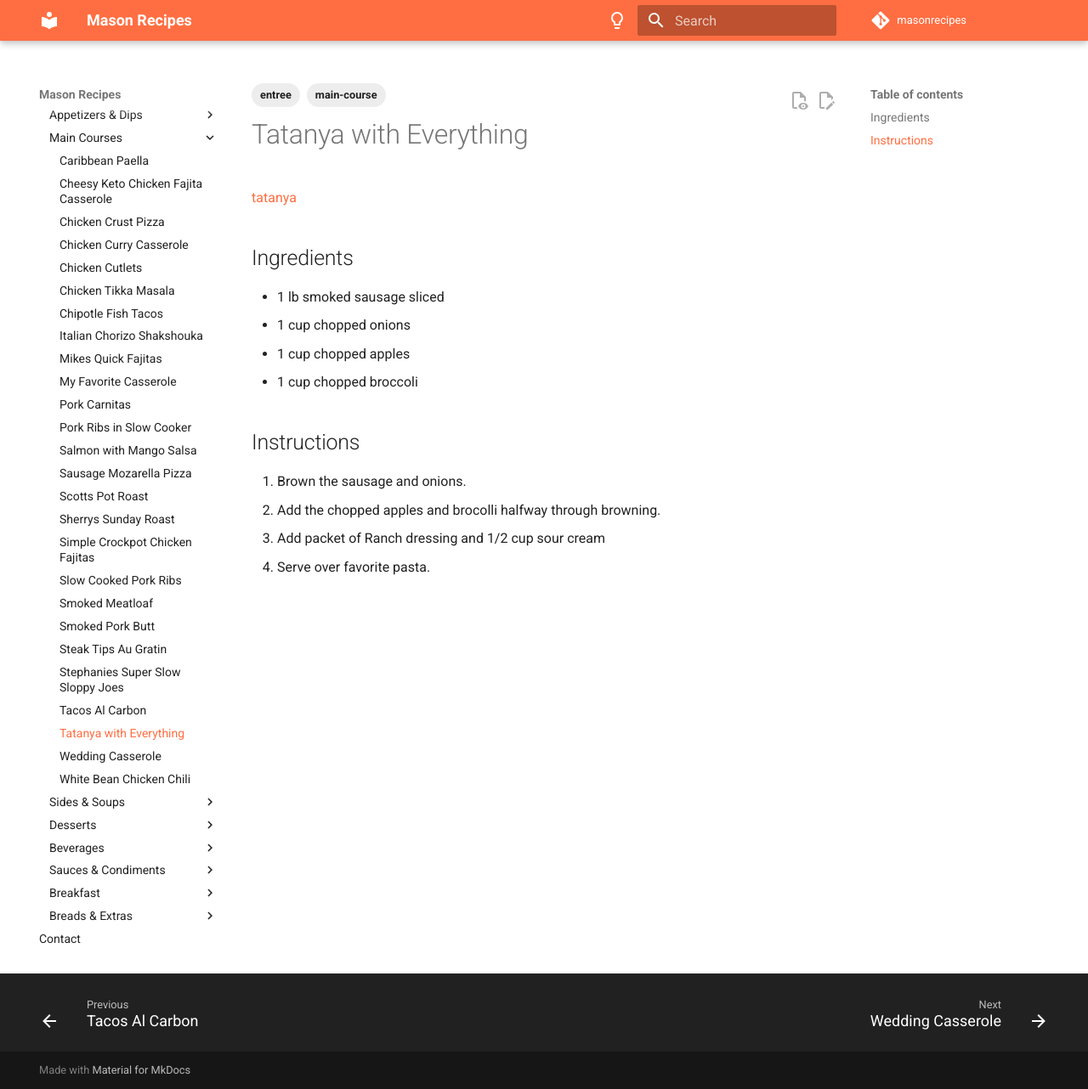
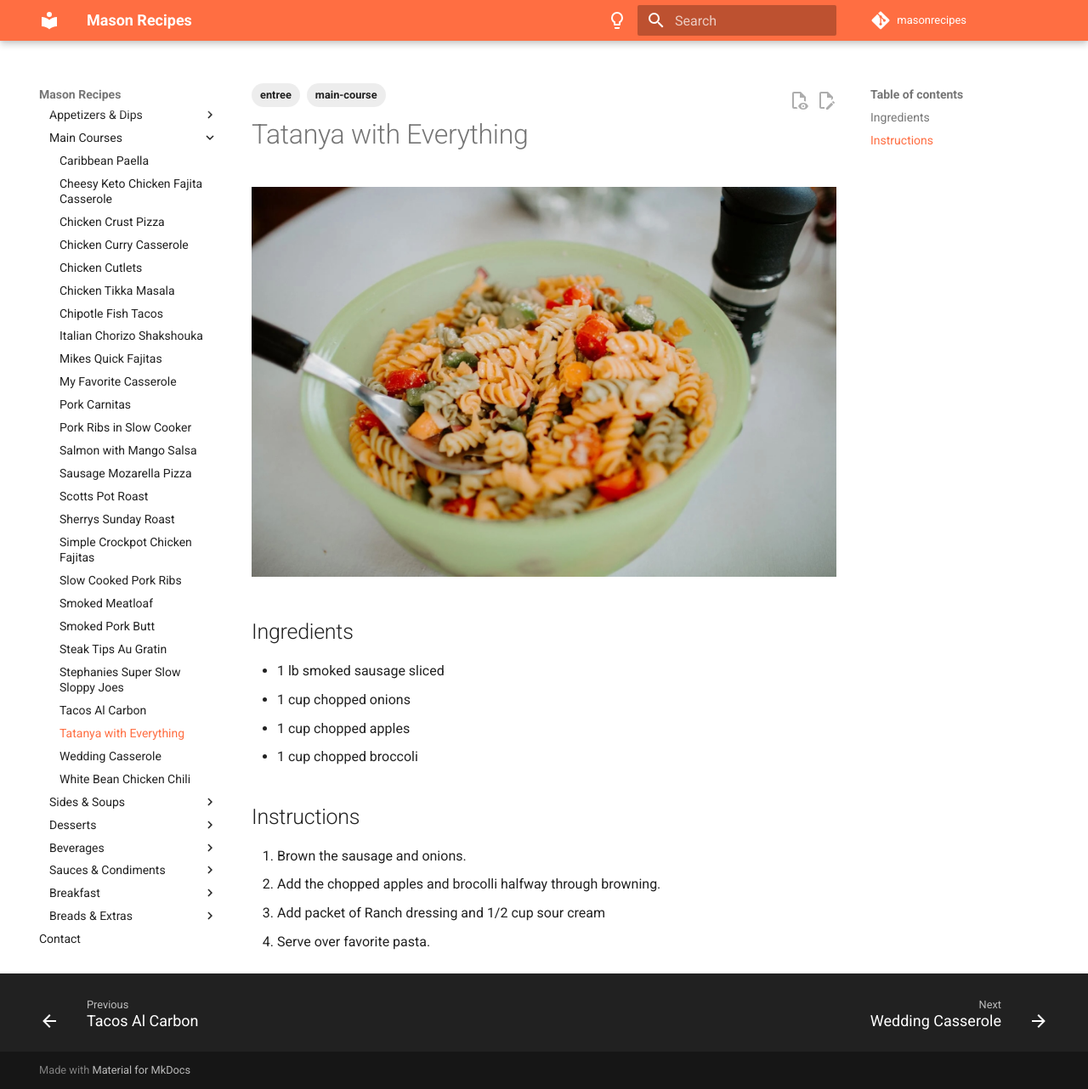
Before and after one commit to masonrecipes/masonrecipes.github.io, an MkDocs documentation site: the page built from docs/recipes/main_courses/tatanya_with_everything.md, in a window 1280 px wide and 1282 px high. Shown: the whole window at 85% size. Built offline with MkDocs 1.6.1 and Material for MkDocs 9.7.7, drawn with Linux system fonts in a browser that asks for light colours; comment, search, counter and statistics services are not loaded.

Commit message:
updates to fix warnings

```diff
--- a/docs/recipes/main_courses/tatanya_with_everything.md
+++ b/docs/recipes/main_courses/tatanya_with_everything.md
@@ -10,7 +10,7 @@ source:
 
 # Tatanya with Everything
 
-[tatanya](../assets/tatanya_with_everything.jpeg)
+![tatanya](../../assets/tatanya_with_everything.jpeg)
 
 ## Ingredients
 
--- a/mkdocs.yml
+++ b/mkdocs.yml
@@ -162,8 +162,7 @@ plugins:
   - search:
       lang: en
       separator: '[\s\-\.]+'
-  - tags:
-      tags_file: tags.md
+  - tags
   - git-revision-date-localized:
       enable_creation_date: true
   - git-authors
```
